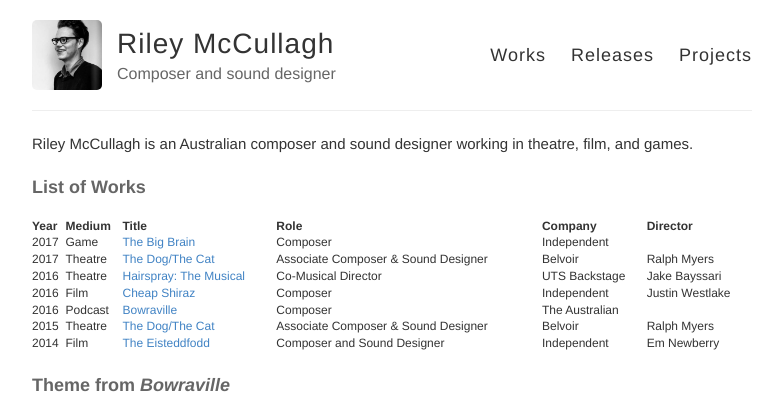
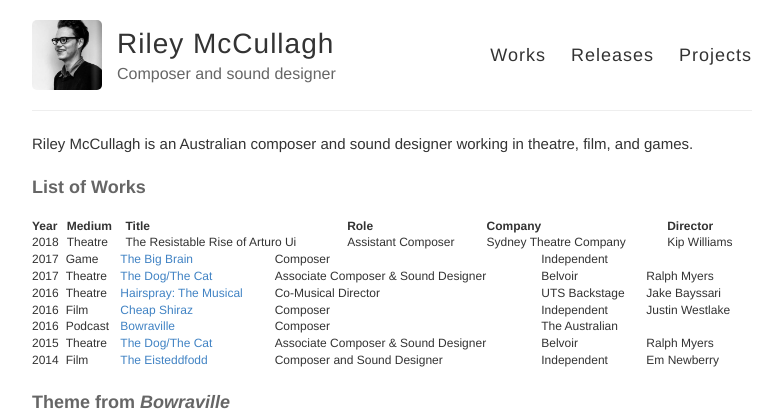
Before and after one commit to rileymccullagh/portfolio, a Jekyll site: the page built from docs/index.md, in a window 1280 px wide, cut to the strip 0-412 px from the top of the page. Shown: the whole strip, without its empty margins (248-1030 px from the left). Built offline with Jekyll 4.4.1, drawn with Linux system fonts in a browser that asks for light colours.

Commit message:
added arturo ui to list of works

```diff
--- a/docs/index.md
+++ b/docs/index.md
@@ -10,6 +10,8 @@ Riley McCullagh is an Australian composer and sound designer working in theatre,
 
 | Year | Medium  | Title                                                          | Role                                | Company            | Director        |
 | ---  | ---     | ---                                                            | ---                                 | ---                | ---             |
+| 2018 | Theatre    | The Resistable Rise of Arturo Ui      | Assistant Composer                            | Sydney Theatre Company      | Kip Williams |
+
 | 2017 | Game    | [The Big Brain](http://rileymccullagh.com/The-Big-Brain/)      | Composer                            | Independent      |                 |
 | 2017 | Theatre | [The Dog/The Cat](http://rileymccullagh.com/Cat-Dog/)          | Associate Composer & Sound Designer | Belvoir            | Ralph Myers     |
 | 2016 | Theatre | [Hairspray: The Musical](http://rileymccullagh.com/Hairspray/) | Co-Musical Director                 | UTS Backstage      | Jake Bayssari   |
```
